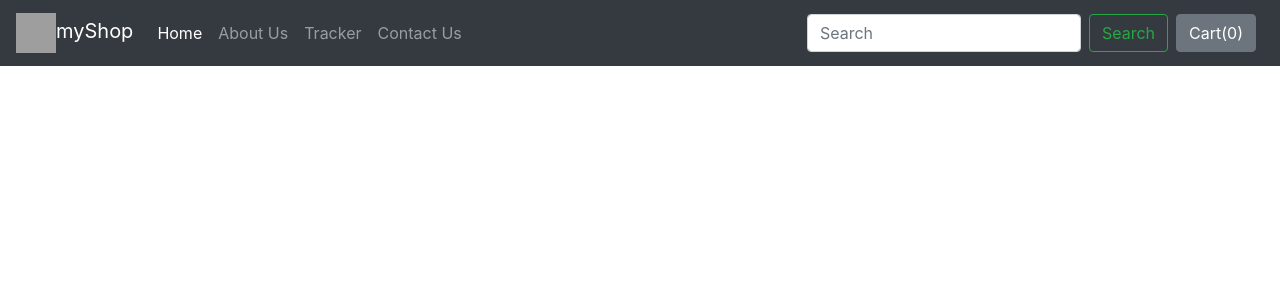
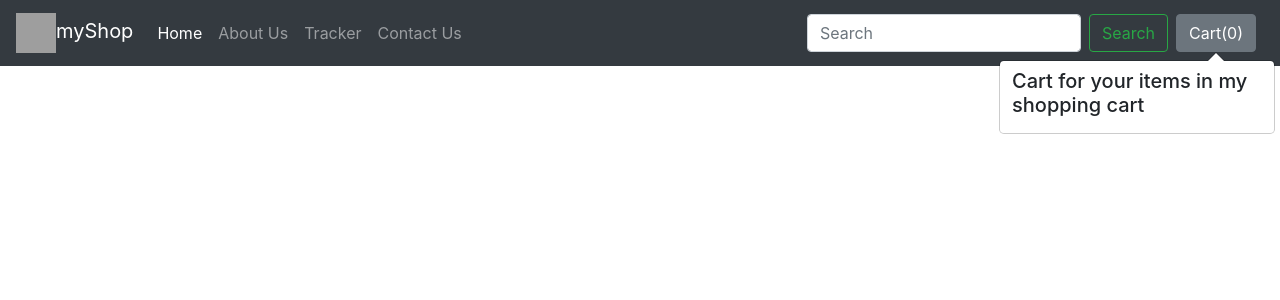
Before and after one commit to GK-SVG/myCart, a Django app: template shop/templates/shop/index.html in a window 1280 px wide. Shown: the top 300 px of the page. Run offline with Django 3.2, Linux system fonts and the light colour scheme; the template is opened without the code that fills it, so the values that code supplies are empty; some libraries are stand-ins or nearby versions; grey boxes are pictures that could not be loaded.

Commit message:
add to cart and quiclk view button added

```diff
--- a/shop/templates/shop/index.html
+++ b/shop/templates/shop/index.html
@@ -53,11 +53,13 @@
           <div class="card" style="width: 18rem;">
             <img src='/media/{{i.image}}' class="card-img-top" alt="...">
             <div class="card-body">
-              <h4 class="card-title">{{i.pro_name}}</h4>
+              <h5 class="card-title" id="namepr{{i.id}}">{{i.product_name}}</h5>
               <h5 class="card-title">PRICE {{i.price}}rs.</h5>
               <p class="card-text">{{i.pro_desc}}</p>
               <!-- here in class 'cart' is a class which is used in js&j-quiry  after click on cart button -->
-              <button id="pr{{i.id}}" class="btn btn-primary cart">Add To Cart</button>
+              <span id="divpr{{i.id}}" class="divpr">
+                <button id="pr{{i.id}}" class="btn btn-primary cart">Add To Cart</button>
+            </span>
               <a href="/shop/products/{{i.id}}"><button id="qv{{i.id}}" class="btn btn-primary cart">QuickView</button></a>
             </div>
           </div>
@@ -84,5 +86,78 @@
   </div>
    {% endblock %}
 {%block js %}
+<script>
 
+// Find out the cart items from localStorage
+if (localStorage.getItem('cart') == null) {
+    var cart = {};
+} else {
+    cart = JSON.parse(localStorage.getItem('cart'));
+    document.getElementById('cart').innerHTML = Object.keys(cart).length;
+    updateCart(cart);
+}
+// If the add to cart button is clicked, add/increment the item
+$('.divpr').on( 'click', 'button.cart',function() {
+    var idstr = this.id.toString();
+    if (cart[idstr] != undefined) {
+        qty = cart[idstr][0]+1;
+    } else {
+        qty = 1;
+        name = document.getElementById('name'+idstr).innerHTML;
+        cart[idstr] = [qty, name];
+    }
+    updateCart(cart);
+
+});
+//Add Popover to cart
+$('#popcart').popover();
+updatePopover(cart);
+function updatePopover(cart)
+{
+    var popStr = "";
+    popStr = popStr + "<h5> Cart for your items in my shopping cart </h5><div class='mx-2 my-2'>";
+    var i = 1;
+    for (var item in cart){
+        popStr = popStr + "<b>" + i + "</b>. ";
+        popStr = popStr + document.getElementById('name' + item).innerHTML.slice(0, 19) + "... Qty: " + cart[item][0] + '<br>';
+        i = i+1;
+    }
+    popStr = popStr + "</div> <a href='/shop/checkout'><button class='btn btn-primary' id ='checkout'>Checkout</button></a> <button class='btn btn-primary' onclick='clearCart()' id ='clearCart'>Clear Cart</button>"
+    document.getElementById('popcart').setAttribute('data-content', popStr);
+    $('#popcart').popover('show');
+}
+function clearCart() {
+    cart = JSON.parse(localStorage.getItem('cart'));
+    for (var item in cart) {
+        document.getElementById('div' + item).innerHTML = '<button id="' + item + '" class="btn btn-primary cart">Add To Cart</button>'
+    }
+    localStorage.clear();
+    cart = {};
+    updateCart(cart);
+}
+function updateCart(cart) {
+    var sum = 0;
+    for (var item in cart) {
+        sum = sum + cart[item][0];
+        document.getElementById('div' + item).innerHTML = "<button id='minus" + item + "' class='btn btn-primary minus'>-</button> <span id='val" + item + "''>" + cart[item][0] + "</span> <button id='plus" + item + "' class='btn btn-primary plus'> + </button>";
+    }
+    localStorage.setItem('cart', JSON.stringify(cart));
+    document.getElementById('cart').innerHTML = sum;
+    updatePopover(cart);
+}
+// If plus or minus button is clicked, change the cart as well as the display value
+$('.divpr').on("click", "button.minus", function() {
+    a = this.id.slice(7, );
+    cart['pr' + a][0] = cart['pr' + a][0] - 1;
+    cart['pr' + a][0] = Math.max(0, cart['pr' + a][0]);
+    document.getElementById('valpr' + a).innerHTML = cart['pr' + a][0];
+    updateCart(cart);
+});
+$('.divpr').on("click", "button.plus", function() {
+    a = this.id.slice(6, );
+    cart['pr' + a][0] = cart['pr' + a][0] + 1;
+    document.getElementById('valpr' + a).innerHTML = cart['pr' + a][0];
+    updateCart(cart);
+});
+  </script>
 {%endblock%}
```
